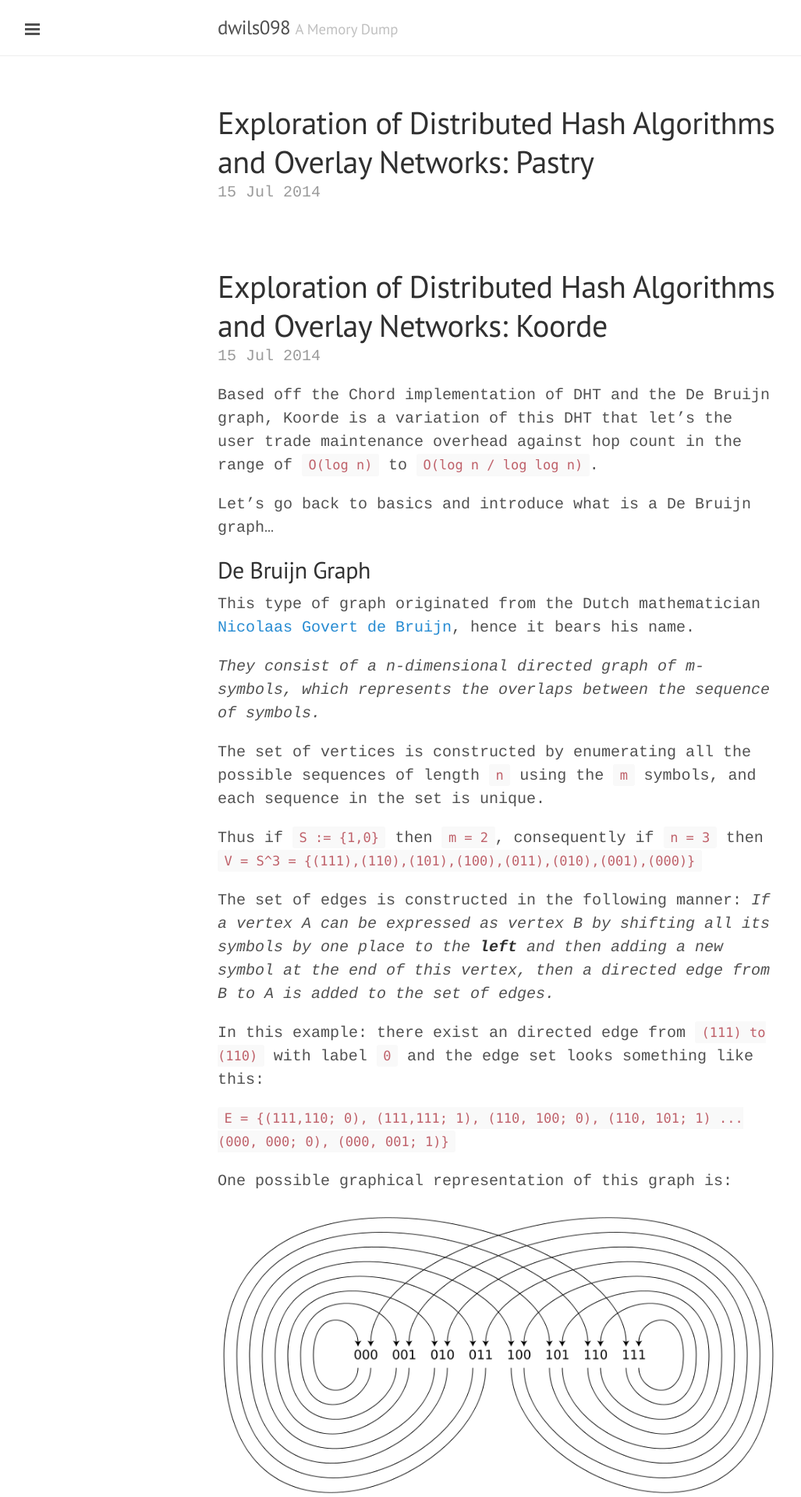
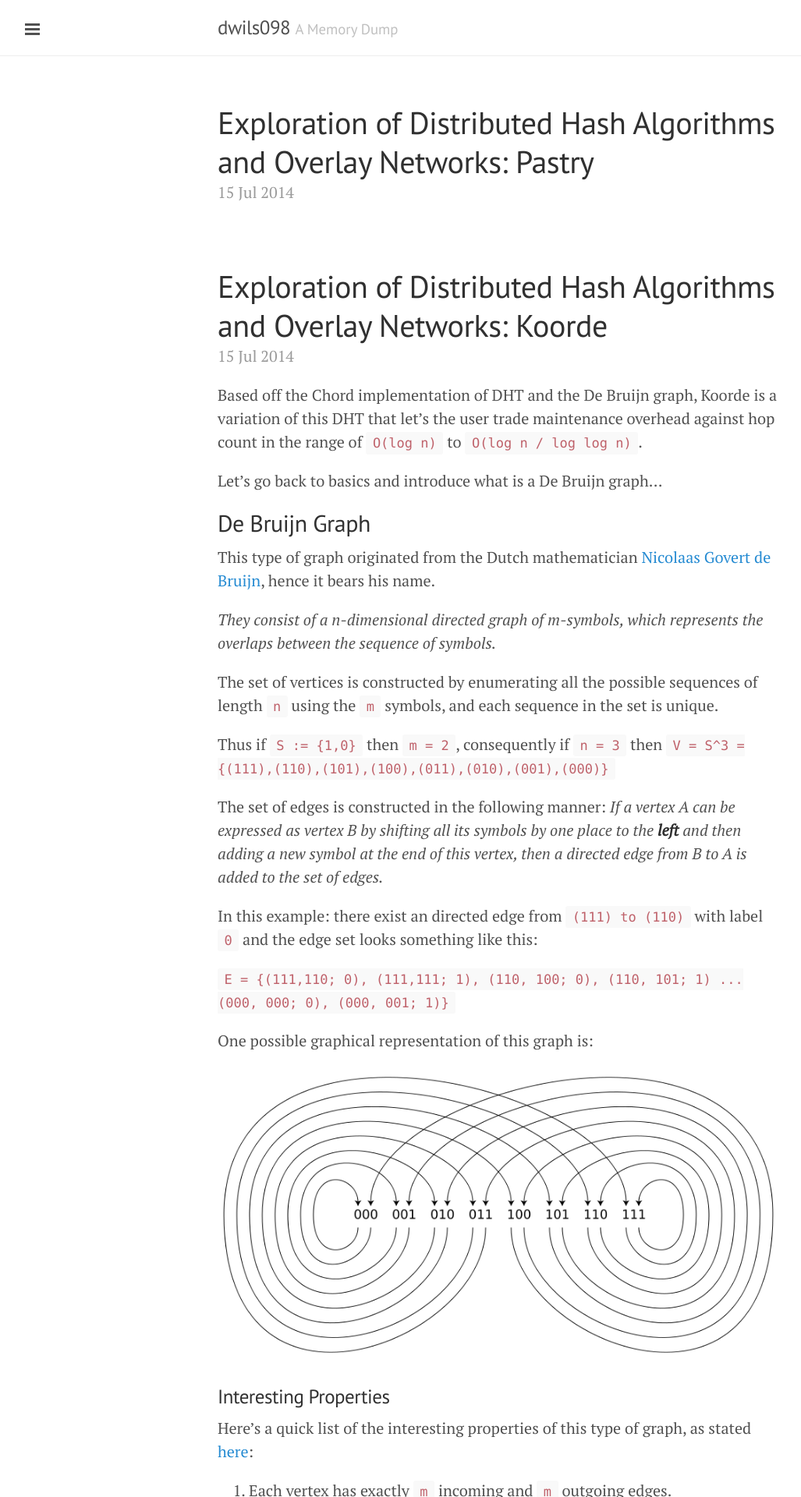
Before and after one commit to dwils098/dwils098.github.io, a Jekyll site: the page built from index.html, in a window 1280 px wide. Shown: the top 1920 px of the page at 78% size, without its empty margins (1-1028 px from the left). Built offline with Jekyll 4.4.1, drawn with Linux system fonts in a browser that asks for light colours; Markdown is read by kramdown in place of the engine named in the settings; the list of posts is cut into pages by our own code.

Commit message:
revert to original fonts

```diff
--- a/public/css/lanyon.css
+++ b/public/css/lanyon.css
@@ -41,8 +41,7 @@ body {
 }
 
 html {
-  /*font-family: "PT Serif", Georgia, "Times New Roman", serif;*/
-  font-family: ‘Courier New’, Courier, monospace;
+  font-family: "PT Serif", Georgia, "Times New Roman", serif;
 }
 
 h1, h2, h3, h4, h5, h6 {
--- a/public/css/poole.css
+++ b/public/css/poole.css
@@ -48,8 +48,7 @@ body {
 }
 
 html {
-  /*font-family: "Helvetica Neue", Helvetica, Arial, sans-serif;*/
-  font-family: ‘Courier New’, Courier, monospace;
+  font-family: "Helvetica Neue", Helvetica, Arial, sans-serif;
   font-size: 16px;
   line-height: 1.5;
 }
```
